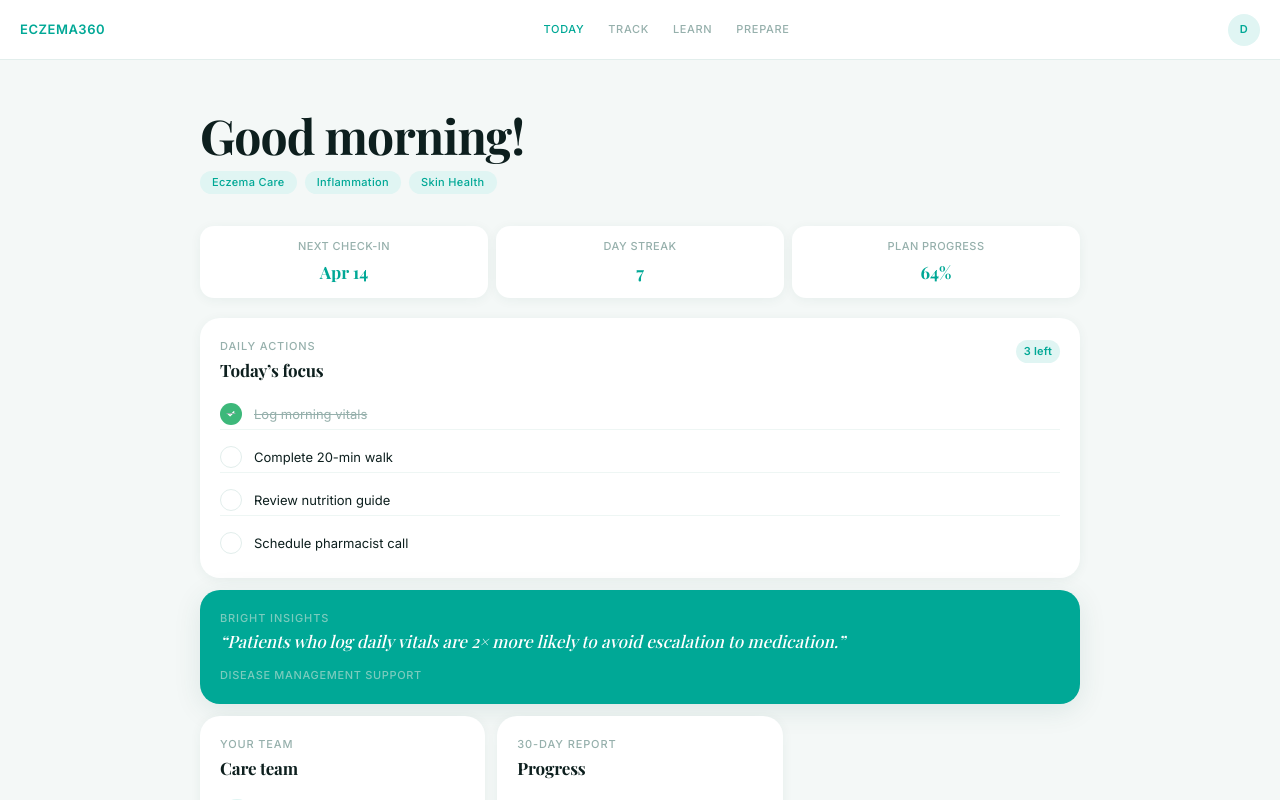
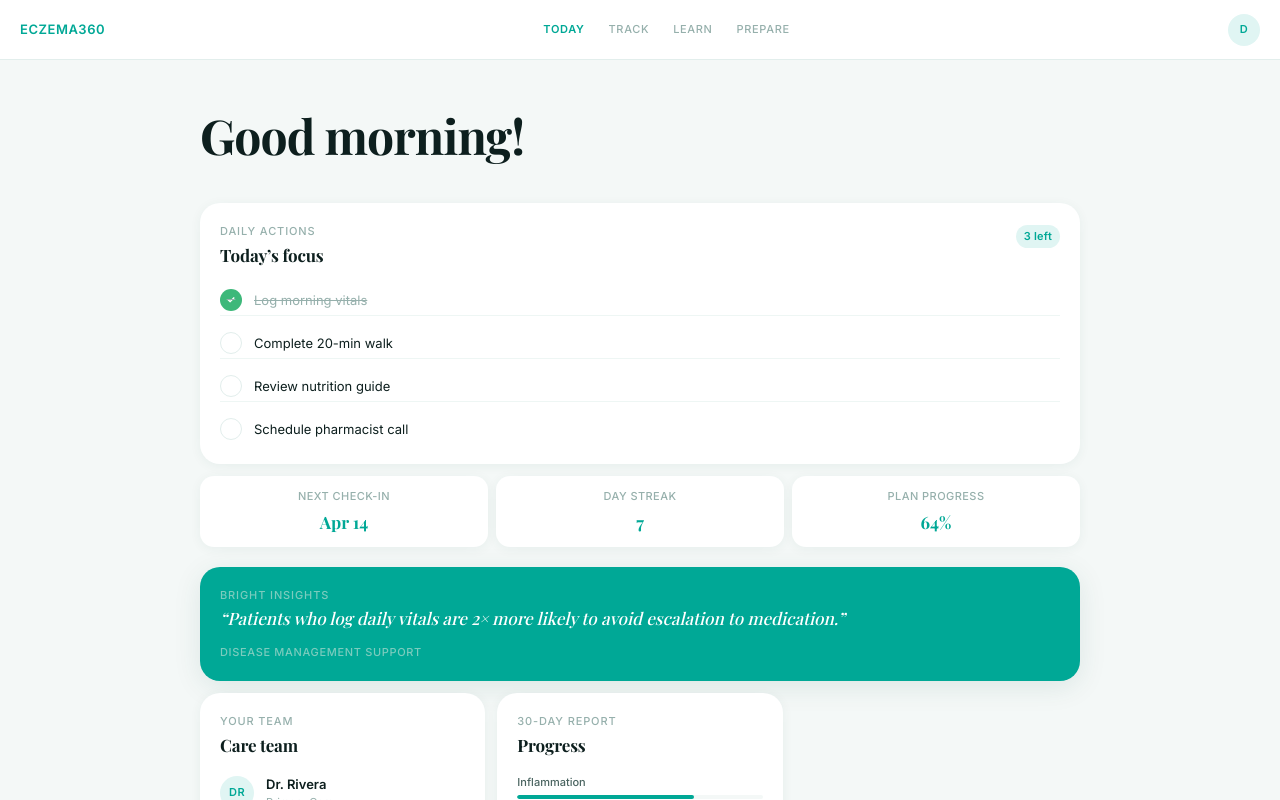
Before and after one commit to isramohamed-crypto/cardiometabolic-insights, a React (Vite) app: page / in a window 1280 px wide. Shown: the top 800 px of the page. Built offline with nearby package versions, Linux system fonts and the light colour scheme; a web font is replaced by a local one.

Commit message:
removed sections

```diff
--- a/src/App.jsx
+++ b/src/App.jsx
@@ -16,9 +16,11 @@ export default function App() {
       <Nav />
       <main className="main">
         <Hero />
+        <div className="today-wrap">
+          <TodayCard />
+        </div>
         <StatusStrip />
         <section className="grid">
-          <TodayCard />
           <InsightCard />
           <CareTeamCard />
           <ProgressCard />
--- a/src/components/Hero.jsx
+++ b/src/components/Hero.jsx
@@ -4,11 +4,6 @@ export default function Hero() {
   return (
     <section className="hero">
       <h1 className="hero__headline hero__headline--greeting">Good morning!</h1>
-      <div className="hero__tags">
-        <span className="tag">Eczema Care</span>
-        <span className="tag">Inflammation</span>
-        <span className="tag">Skin Health</span>
-      </div>
     </section>
   )
 }
--- a/src/index.css
+++ b/src/index.css
@@ -133,6 +133,7 @@ svg { display: block; }
 }
 .nav__link--active,
 .nav__link:hover { color: var(--color-teal); }
+.nav__link--active { font-weight: 700; }
 
 .nav__avatar {
   width: 32px; height: 32px;
@@ -313,6 +314,12 @@ svg { display: block; }
   font-size: var(--font-size-lg);
   font-weight: 700;
   color: var(--color-teal);
+}
+
+/* ── TODAY WRAP ─────────────────────────────────────────────── */
+.today-wrap {
+  padding: 0 var(--space-5);
+  margin-bottom: var(--space-3);
 }
 
 /* ── GRID ───────────────────────────────────────────────────── */
@@ -552,7 +559,8 @@ svg { display: block; }
   transition: color .15s;
 }
 .bottom-nav__item svg { width: 20px; height: 20px; }
-.bottom-nav__item--active { color: var(--color-teal); }
+.bottom-nav__item--active { color: var(--color-teal); font-weight: 700; }
+.bottom-nav__item--active svg { fill: var(--color-teal); stroke: var(--color-teal); }
 .bottom-nav__item:hover   { color: var(--color-teal); }
 
 /* ── WATCH NOW ──────────────────────────────────────────────── */
```
